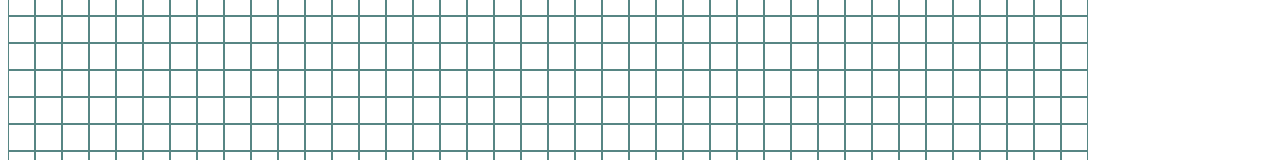
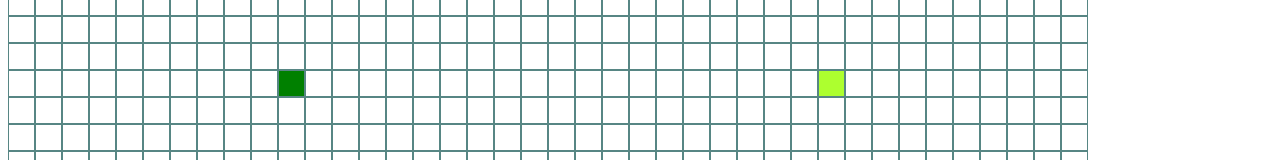
Before and after one commit to nicolasgandrade/ng-pathfinder, an Angular app: page / in a window 1280 px wide. Shown: the part 127-287 px from the top of the page. Built offline with nearby package versions, Linux system fonts and the light colour scheme.

Commit message:
Implement conditional classes to node (inital / final nodes)

```diff
--- a/src/app/board/board.component.html
+++ b/src/app/board/board.component.html
@@ -6,6 +6,6 @@
     *ngFor="let col of [].constructor(cols); let colIndex = index"
     class="columns"
   >
-    <app-node></app-node>
+    <app-node [node]="nodes[rowIndex][colIndex]"></app-node>
   </div>
 </div>
--- a/src/app/board/board.component.ts
+++ b/src/app/board/board.component.ts
@@ -40,6 +40,6 @@ export class BoardComponent implements OnInit {
       boardNodes.push(currentRow);
     }
 
-    console.log(boardNodes);
+    this.nodes = boardNodes;
   }
 }
--- a/src/app/board/node/node.component.html
+++ b/src/app/board/node/node.component.html
@@ -1 +1,4 @@
-<div class="node"></div>
+<div
+  class="node"
+  [ngClass]="node.isInitial ? 'initial' : node.isFinal ? 'final' : ''"
+></div>
--- a/src/app/board/node/node.component.scss
+++ b/src/app/board/node/node.component.scss
@@ -3,3 +3,11 @@
   height: 25px;
   border: 1px solid rgb(87, 134, 132);
 }
+
+.initial {
+  background-color: green;
+}
+
+.final {
+  background-color: greenyellow;
+}
--- a/src/app/board/node/node.component.ts
+++ b/src/app/board/node/node.component.ts
@@ -1,4 +1,5 @@
-import { Component, OnInit } from '@angular/core';
+import { Component, OnInit, Input } from '@angular/core';
+import Node from 'src/app/models/node';
 
 @Component({
   selector: 'app-node',
@@ -6,7 +7,7 @@ import { Component, OnInit } from '@angular/core';
   styleUrls: ['./node.component.scss'],
 })
 export class NodeComponent implements OnInit {
-  nodeData = [];
+  @Input() node!: Node;
 
   constructor() {}
 
```
